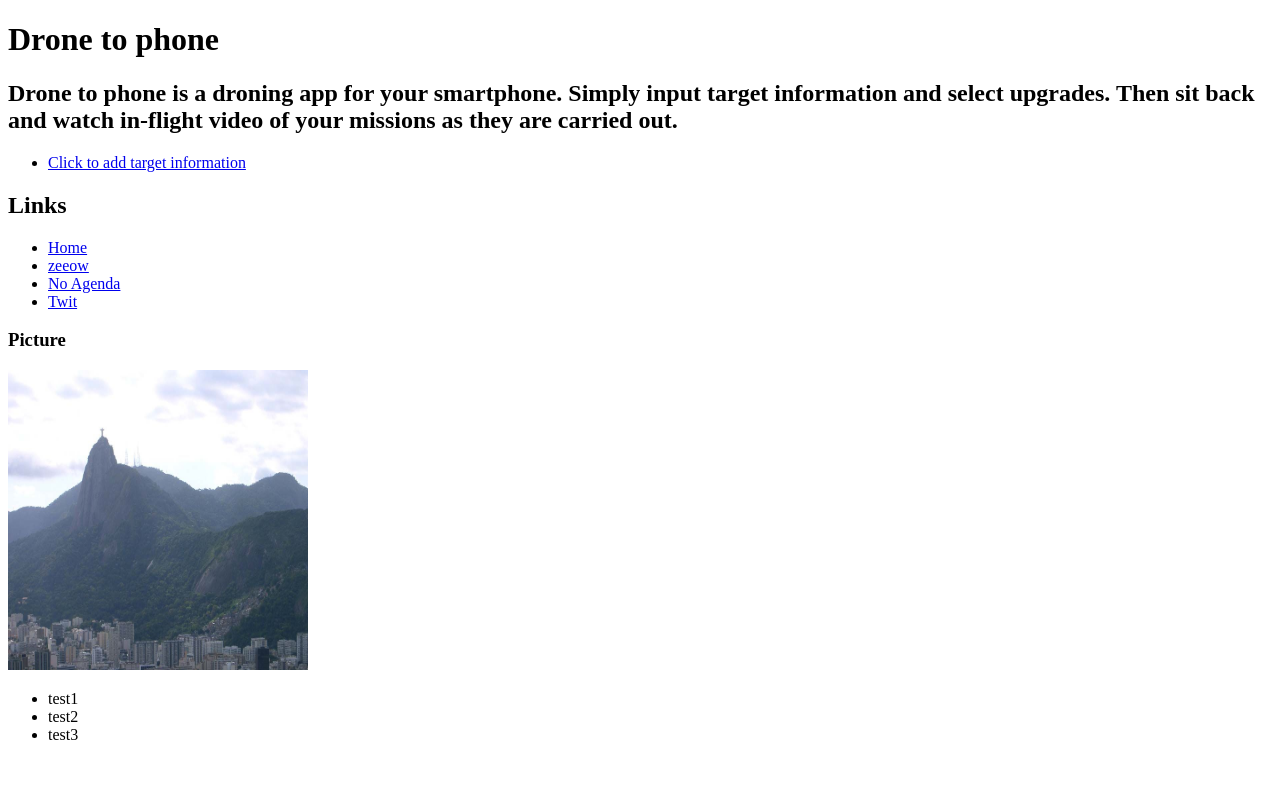
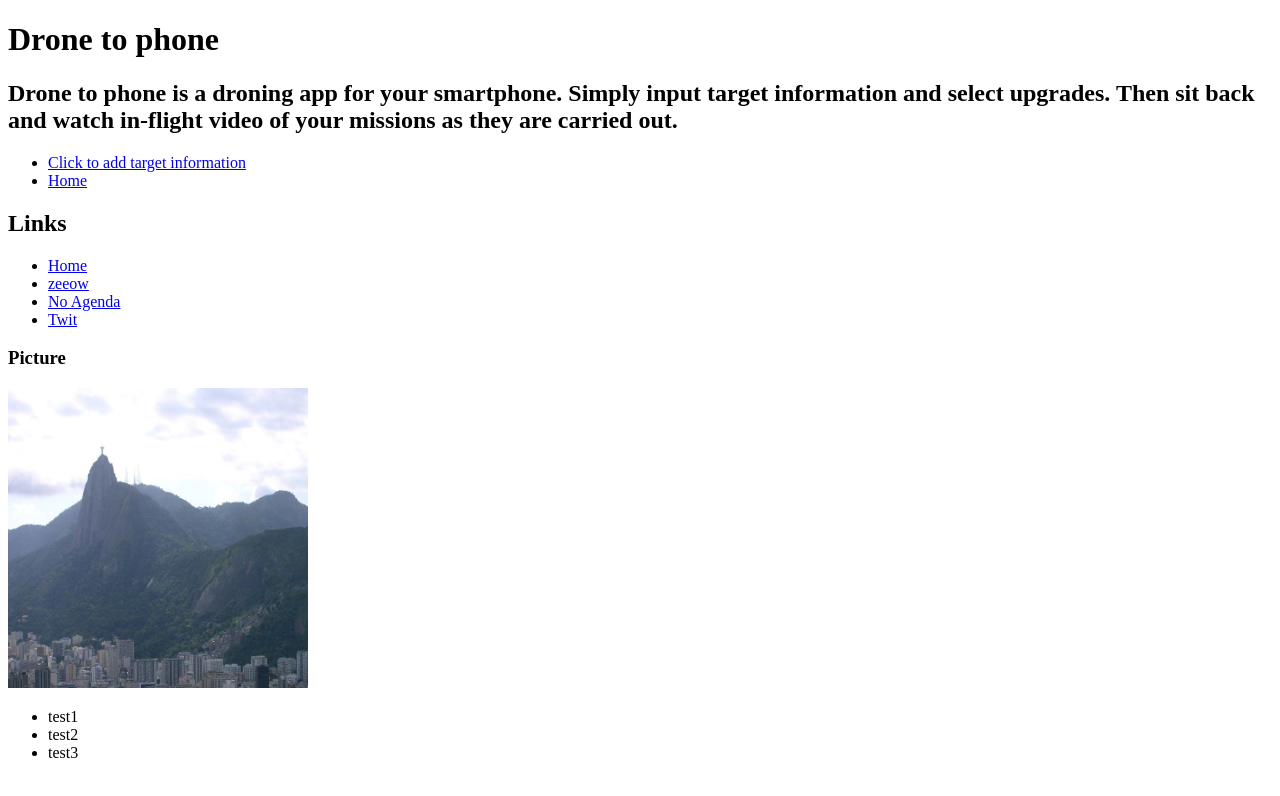
Before and after one commit to shannonplesh/project_1_plesh_shannon, a plain HTML site: page index.html in a window 1280 px wide. Drawn offline with Linux system fonts and the light colour scheme.

Commit message:
added home

```diff
--- a/index.html
+++ b/index.html
@@ -10,6 +10,7 @@
   				<ul id="nav">
 
   					<li><a href="additem.html">Click to add target information</a>
+  					<li><a href="index.html">Home</a>
   				</ul>
 
 	</head>
```
Also changed, not shown: additem.html (+3 -3 lines).
